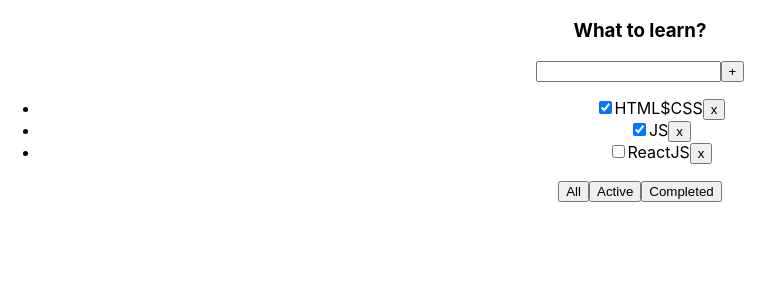
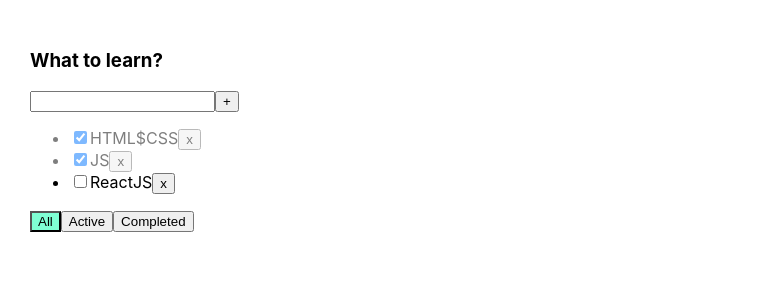
Before and after one commit to mskuratova/todolist2, a React (Create React App) app: page / in a window 1280 px wide. Shown: the top 300 px of the page, without its empty margins (0-784 px from the left). Built offline with nearby package versions, Linux system fonts and the light colour scheme.

Commit message:
4 урока

```diff
--- a/src/App.css
+++ b/src/App.css
@@ -1,38 +1,24 @@
 .App {
-  text-align: center;
+  padding: 30px;
+  display: flex;
 }
 
-.App-logo {
-  height: 40vmin;
-  pointer-events: none;
+.App > div {
+  margin-right: 50px;
 }
 
-@media (prefers-reduced-motion: no-preference) {
-  .App-logo {
-    animation: App-logo-spin infinite 20s linear;
-  }
+.is-done {
+  opacity: 0.5;
 }
 
-.App-header {
-  background-color: #282c34;
-  min-height: 100vh;
-  display: flex;
-  flex-direction: column;
-  align-items: center;
-  justify-content: center;
-  font-size: calc(10px + 2vmin);
-  color: white;
+.active-filter {
+  background-color: aquamarine;
 }
 
-.App-link {
-  color: #61dafb;
+.error {
+  border: 2px solid red;
 }
 
-@keyframes App-logo-spin {
-  from {
-    transform: rotate(0deg);
-  }
-  to {
-    transform: rotate(360deg);
-  }
+.error-message {
+  color: red;
 }
--- a/src/App.tsx
+++ b/src/App.tsx
@@ -35,6 +35,10 @@
         }
     }
 
+    function changeTaskStatus(taskID: string, newIsDoneValue: boolean) {
+        setTasks(tasks.map(t => t.id === taskID ? {...t, isDone: newIsDoneValue} : t))
+    }
+
     function changeFilter(value: FilterValuesType) {
         setFilter(value);
     }
@@ -43,9 +47,11 @@
         <div className="App">
             <Todolist title="What to learn?"
                       tasks={getTasksForTodolist()}
+                      filter={filter}
                       removeTask={removeTasks}
                       changeFilter={changeFilter}
                       addTask={addTask}
+                      changeTaskStatus={changeTaskStatus}
             />
         </div>
     );
--- a/src/Todolist.tsx
+++ b/src/Todolist.tsx
@@ -9,24 +9,33 @@
 type PropsType = {
     title: string
     tasks: Array<TaskType>
+    filter: FilterValuesType
     removeTask: (id: string) => void
     changeFilter: (value: FilterValuesType) => void
     addTask: (title: string) => void
-
+    changeTaskStatus: (taskID: string, newIsDoneValue: boolean) => void
 }
 
 function Todolist(props: PropsType) {
-    const [title, setTitle] = useState("")
+    const [title, setTitle] = useState<string>("")
+
+    const [error, setError] = useState<boolean>(false)
 
     const addTasks = () => {
-        props.addTask(title);
+        if (title.trim()) {
+            props.addTask(title);
+        } else {
+            setError(true)
+        }
         setTitle("")
+
     }
 
     const onChangeHandler = (e: ChangeEvent<HTMLInputElement>) => {
         setTitle(e.currentTarget.value)
+        setError(false)
     }
-    const onKeyPressAddTask = (e:KeyboardEvent<HTMLInputElement>) => {
+    const onKeyPressAddTask = (e: KeyboardEvent<HTMLInputElement>) => {
         if (e.key === "Enter") {
             addTasks()
         }
@@ -34,32 +43,46 @@
     const setAllClickHandler = () => props.changeFilter("all");
     const setActiveClickHandler = () => props.changeFilter("active");
     const setCompletedClickHandler = () => props.changeFilter("completed");
-
+    const errorMessage = error
+        ? <div className="error-message">"Title is required!"</div>
+        : null
 
     return <div>
         <h3> {props.title}</h3>
         <div>
-            <input value={title}
+            <input className={error ? "error" : ""}
+                   value={title}
                    onChange={onChangeHandler}
                    onKeyPress={onKeyPressAddTask}/>
             <button onClick={addTasks}>+</button>
+            {errorMessage}
         </div>
         <ul>
             {
                 props.tasks.map(t => {
                     const onClickHandler = () => props.removeTask(t.id)
-                    return <li key={t.id}>
-                        <input type="checkbox" checked={t.isDone}/>
-                        <span>{t.title}</span>
-                        <button onClick={onClickHandler}>x</button>
-                    </li>
+                    const changeTaskStatus = (e: ChangeEvent<HTMLInputElement>) => props.changeTaskStatus(t.id, e.currentTarget.checked)
+                    return (
+                        <li className={t.isDone ? "is-done" : ""} key={t.id}>
+                            <input onChange={changeTaskStatus}
+                                   type="checkbox" checked={t.isDone}/>
+                            <span>{t.title}</span>
+                            <button onClick={onClickHandler}>x</button>
+                        </li>
+                    )
                 })
             }
         </ul>
         <div>
-            <button onClick={setAllClickHandler}>All</button>
-            <button onClick={setActiveClickHandler}>Active</button>
-            <button onClick={setCompletedClickHandler}>Completed</button>
+            <button className={props.filter === "all" ? "active-filter" : ""}
+                    onClick={setAllClickHandler}>All
+            </button>
+            <button className={props.filter === "active" ? "active-filter" : ""}
+                    onClick={setActiveClickHandler}>Active
+            </button>
+            <button className={props.filter === "completed" ? "active-filter" : ""}
+                    onClick={setCompletedClickHandler}>Completed
+            </button>
         </div>
     </div>
 
```
